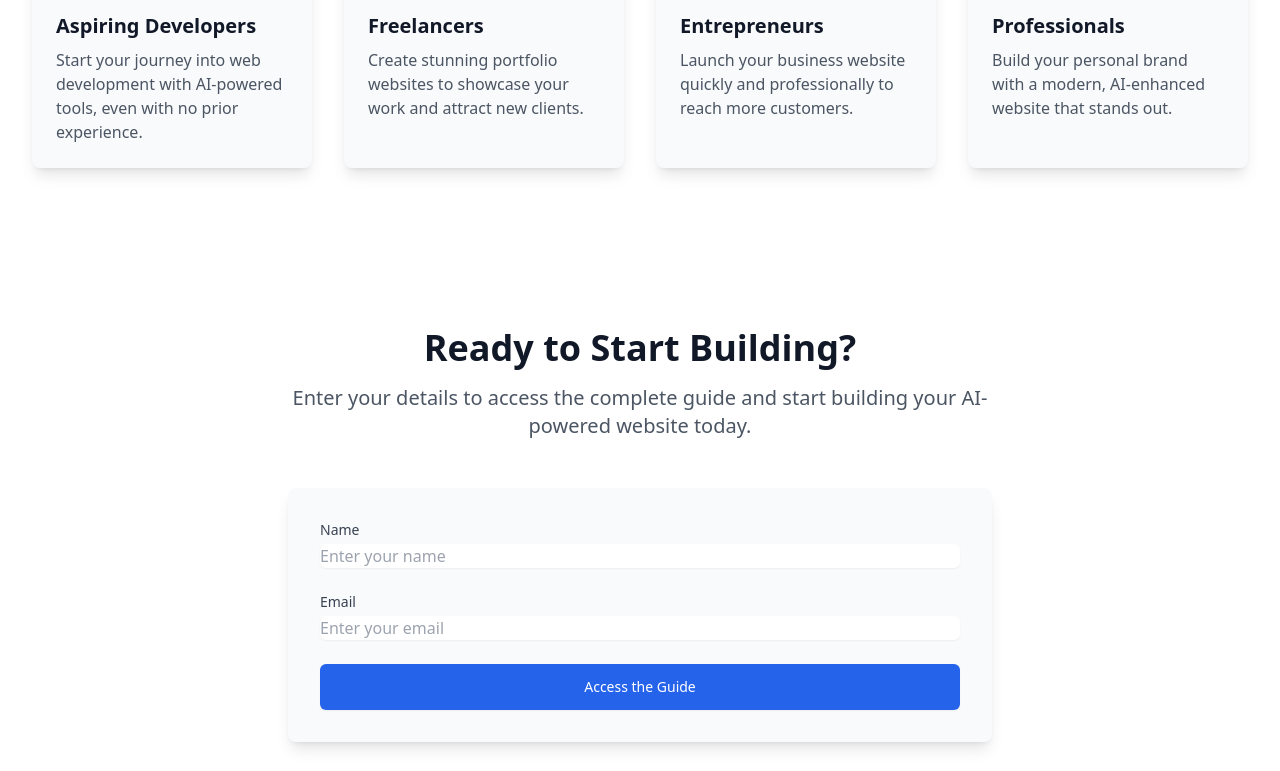
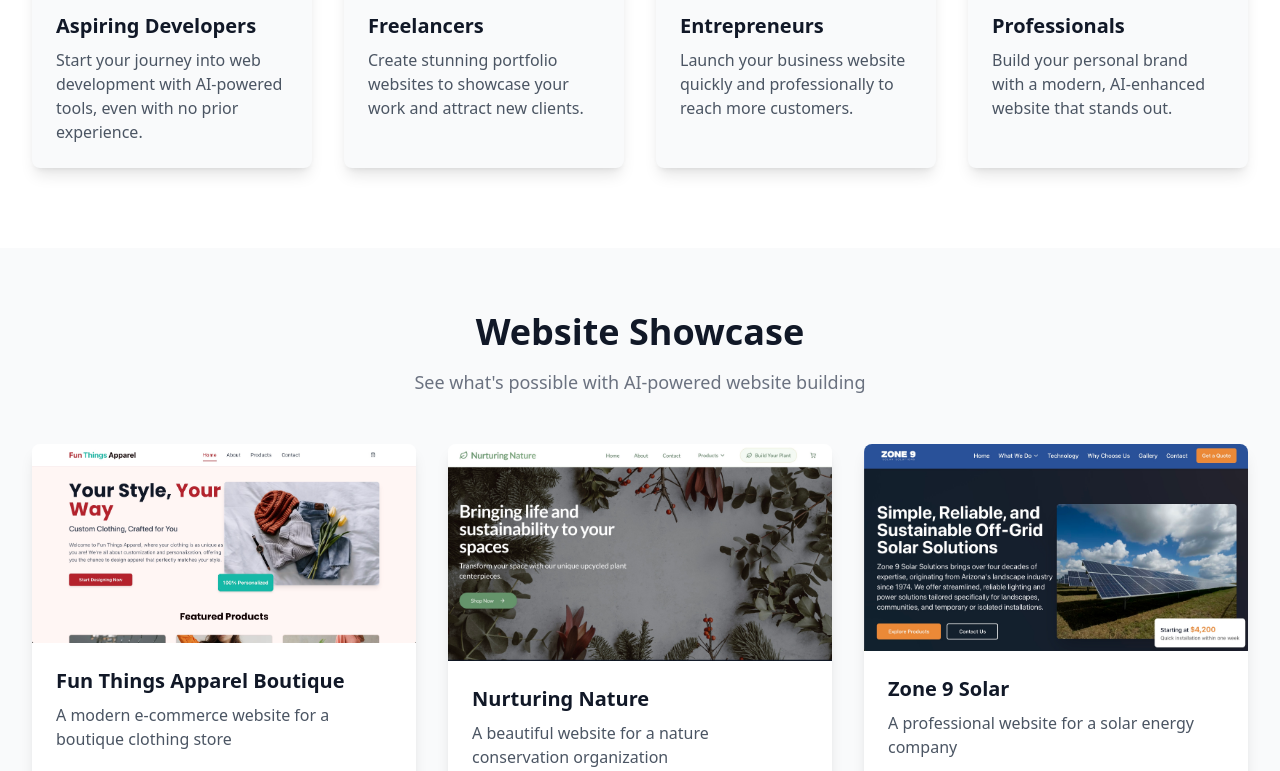
Before and after one commit to RodolfoDavidAlvarez/LearnBetterAI, a React (Create React App) app: page / in a window 1280 px wide. Shown: the part 2000-2771 px from the top of the page. Built offline with nearby package versions, Linux system fonts and the light colour scheme.

Commit message:
Add Showcase component back to the landing page

```diff
--- a/src/App.tsx
+++ b/src/App.tsx
@@ -8,6 +8,7 @@ import Examples from "./components/Examples";
 import DownloadForm from "./components/DownloadForm";
 import Footer from "./components/Footer";
 import PresentationPage from "./components/PresentationPage";
+import Showcase from "./components/Showcase";
 
 function LandingPage() {
   const [showExamples, setShowExamples] = useState(false);
@@ -28,6 +29,7 @@ function LandingPage() {
         <Hero />
         <WhatYoullLearn />
         <WhoItsFor />
+        <Showcase />
         {showExamples && <Examples />}
         <DownloadForm onSuccess={handleDownloadSuccess} />
       </main>
```
